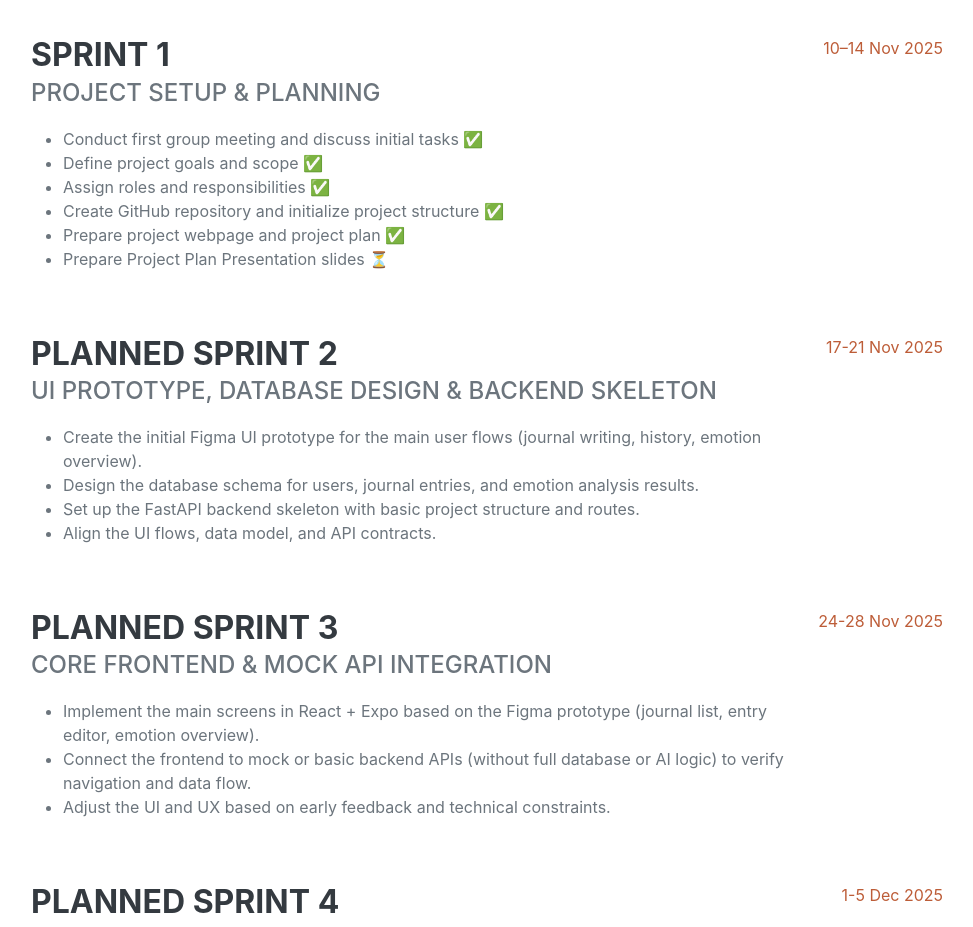
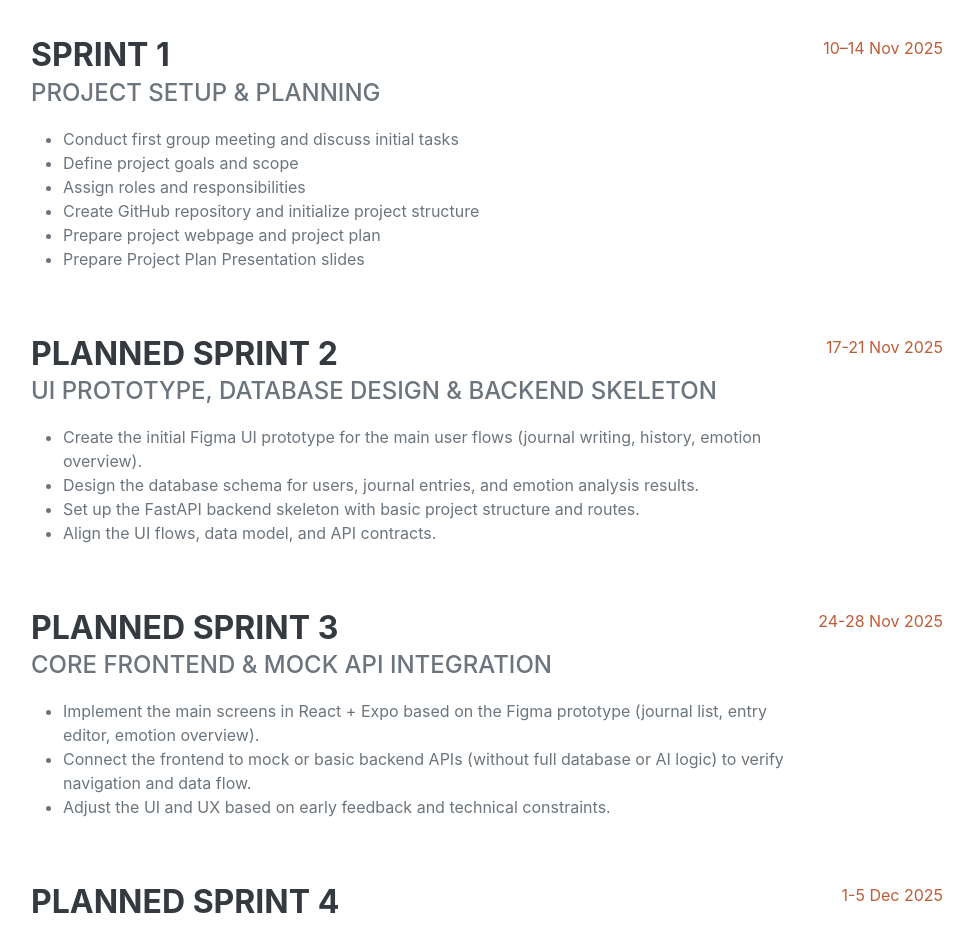
Before and after one commit to Willow-Liu-Yang/AI-Emotional-Journal, a plain HTML site: page index.html in a window 1280 px wide. Shown: the part 960-1887 px from the top of the page, without its empty margins (289-1262 px from the left). Drawn offline with nearby package versions, Linux system fonts and the light colour scheme; a web font is replaced by a local one.

Commit message:
Remove redundant symbols

```diff
--- a/index.html
+++ b/index.html
@@ -68,12 +68,12 @@
                             <h3 class="mb-0">Sprint 1</h3>
                             <div class="subheading mb-3">Project Setup & Planning</div>
                                 <ul>
-                                <li>Conduct first group meeting and discuss initial tasks ✅</li>
-                                <li>Define project goals and scope ✅</li>
-                                <li>Assign roles and responsibilities ✅</li>
-                                <li>Create GitHub repository and initialize project structure ✅</li>
-                                <li>Prepare project webpage and project plan ✅</li>
-                                <li>Prepare Project Plan Presentation slides ⏳</li>
+                                <li>Conduct first group meeting and discuss initial tasks </li>
+                                <li>Define project goals and scope </li>
+                                <li>Assign roles and responsibilities </li>
+                                <li>Create GitHub repository and initialize project structure </li>
+                                <li>Prepare project webpage and project plan </li>
+                                <li>Prepare Project Plan Presentation slides </li>
                                 </ul>                        </div>
                         <div class="flex-shrink-0"><span class="text-primary">10–14 Nov 2025</span></div>
                     </div>
```
